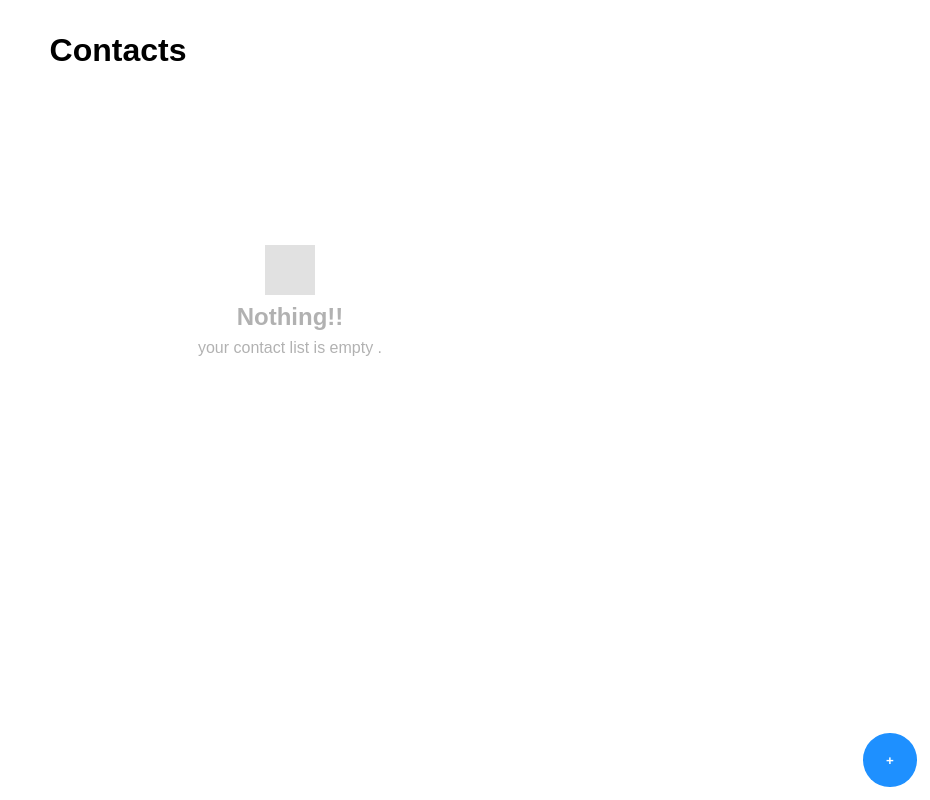
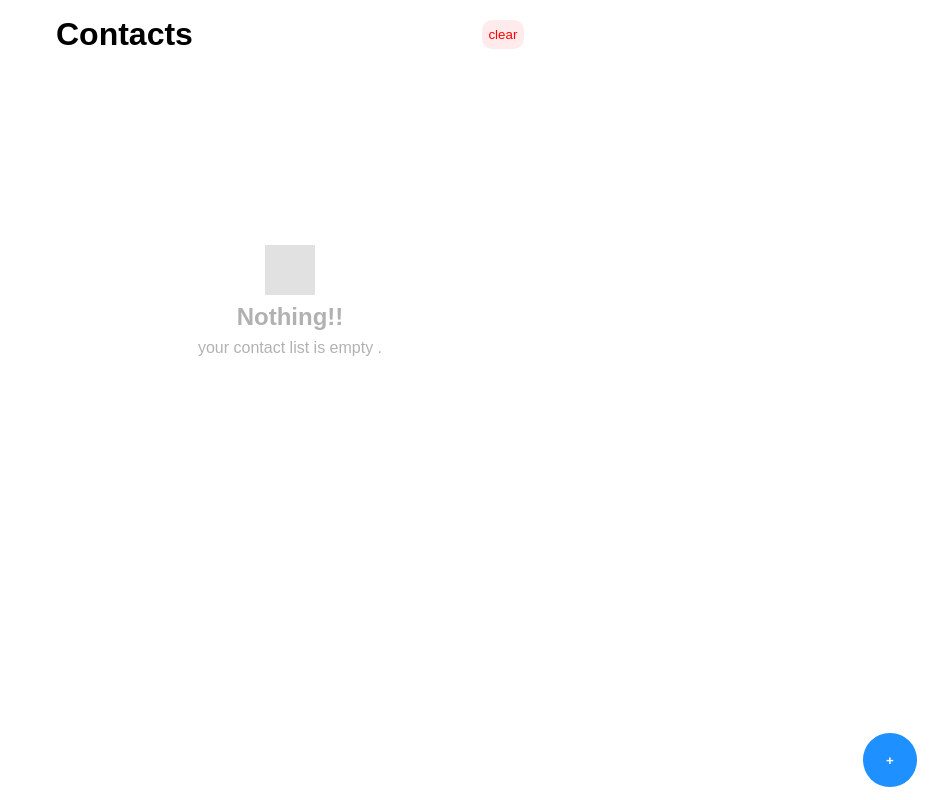
Before and after one commit to mmd-yavarii/react-crypto-app, a React (Vite) app: page / in a window 1280 px wide. Shown: the whole page, without its empty margins (350-1280 px from the left). Built offline with nearby package versions, Linux system fonts and the light colour scheme; grey boxes are pictures that could not be loaded.

Commit message:
save contacts on localstorage and delete each item with btn

```diff
--- a/src/App.jsx
+++ b/src/App.jsx
@@ -6,8 +6,10 @@ import EmptyMessage from './Components/EmptyMassage';
 import Alert from './Components/Alert';
 
 function App() {
+    const [contacts, setContacts] = useState(
+        JSON.parse(localStorage.getItem('contacts')) || [],
+    );
     const [showPage, setShowPage] = useState(false);
-    const [contacts, setContacts] = useState([]);
     const [newContact, setNewContact] = useState({});
 
     const [alert, setAlert] = useState({
@@ -45,6 +47,45 @@ function App() {
         setNewContact((pre) => ({ ...pre, [key]: value }));
     }
 
+    // clear data
+    function clearData() {
+        if (contacts.length) {
+            setContacts([]);
+            setAlert({
+                show: true,
+                message: 'clear succesfuly.',
+                type: true,
+            });
+        } else {
+            setAlert({
+                show: true,
+                message: 'There is no contacts.',
+                type: false,
+            });
+        }
+        setTimeout(() => setAlert({}), 1000);
+    }
+
+    // sync with localStorage
+    useEffect(() => {
+        localStorage.setItem('contacts', JSON.stringify(contacts));
+    }, [contacts]);
+
+    // delete one contact
+    function deleteContactHandler(id) {
+        const updatedContacts = [...contacts];
+        const index = updatedContacts.findIndex((i) => i.id == id);
+        updatedContacts.splice(index, 1);
+
+        setContacts(updatedContacts);
+        setAlert({
+            show: true,
+            message: 'contact deleted succesfuly.',
+            type: true,
+        });
+        setTimeout(() => setAlert({}), 1000);
+    }
+
     // add new contact
     function addContact() {
         if (Object.keys(newContact).length > 2) {
@@ -57,31 +98,42 @@ function App() {
                 message: 'Contact added succesfuly',
                 type: true,
             });
-            setTimeout(() => setAlert({}), 1000);
         } else {
             setAlert({
                 show: true,
                 message: 'Please fill in all fields before adding a contact.',
                 type: false,
             });
-            setTimeout(() => setAlert({}), 1000);
         }
+        setTimeout(() => setAlert({}), 1000);
     }
 
     return (
-        <div>
+        <>
             {alert.show && <Alert message={alert.message} type={alert.type} />}
-            <h1 style={{ margin: '1em 0.3em' }}>Contacts</h1>
+
+            <div className={styles.header}>
+                <h1>Contacts</h1>
+                <button onClick={clearData} className={styles.clearBtn}>
+                    clear
+                </button>
+            </div>
+
             {/* contacts containerr */}
             <div className={styles.contactsContainer}>
                 {contacts.length ? (
                     contacts.map((item) => (
-                        <Contact info={item} key={item.id} />
+                        <Contact
+                            info={item}
+                            key={item.id}
+                            deleteHandler={() => deleteContactHandler(item.id)}
+                        />
                     ))
                 ) : (
                     <EmptyMessage />
                 )}
             </div>
+
             {/* add contact page */}
             {showPage && (
                 <AddPage
@@ -90,11 +142,12 @@ function App() {
                     btnHandler={addContact}
                 />
             )}
+
             {/* open add contact page */}
             <button className={styles.addBtn} onClick={showAddPage}>
                 +
             </button>
-        </div>
+        </>
     );
 }
 
--- a/src/Components/Contact.jsx
+++ b/src/Components/Contact.jsx
@@ -1,6 +1,6 @@
 import styles from '../styles/Contacts.module.css';
 
-function Contact({ info }) {
+function Contact({ info, deleteHandler }) {
     return (
         <div className={styles.container}>
             <p className={styles.userImg}>{info.name[0]}</p>
@@ -9,6 +9,14 @@ function Contact({ info }) {
                 <p className={styles.txt}>{info.phoneNumber}</p>
                 <p className={styles.txt}>{info.email}</p>
             </div>
+            <button className={styles.deleteBtn} onClick={deleteHandler}>
+                <img
+                    width="19"
+                    height="19"
+                    src="https://img.icons8.com/3d-plastilina/69/cancel--v2.png"
+                    alt="cancel--v2"
+                />
+            </button>
         </div>
     );
 }
--- a/src/styles/App.module.css
+++ b/src/styles/App.module.css
@@ -14,3 +14,16 @@
 .contactsContainer {
     padding: 0 0.5em;
 }
+
+.header {
+    display: flex;
+    align-items: center;
+    justify-content: space-between;
+    padding: 1em;
+}
+.clearBtn {
+    background-color: #ff000014;
+    color: red;
+    padding: 0.5em;
+    border-radius: 10px;
+}
--- a/src/styles/Contacts.module.css
+++ b/src/styles/Contacts.module.css
@@ -4,6 +4,7 @@
     align-items: center;
     gap: 1em;
     border-bottom: 1px solid #ebebeb;
+    position: relative;
 }
 
 .userImg {
@@ -28,3 +29,10 @@
     opacity: 0.5;
     font-size: smaller;
 }
+
+.deleteBtn {
+    position: absolute;
+    right: 1em;
+    padding: 0.5em;
+    background-color: #fff;
+}
```
